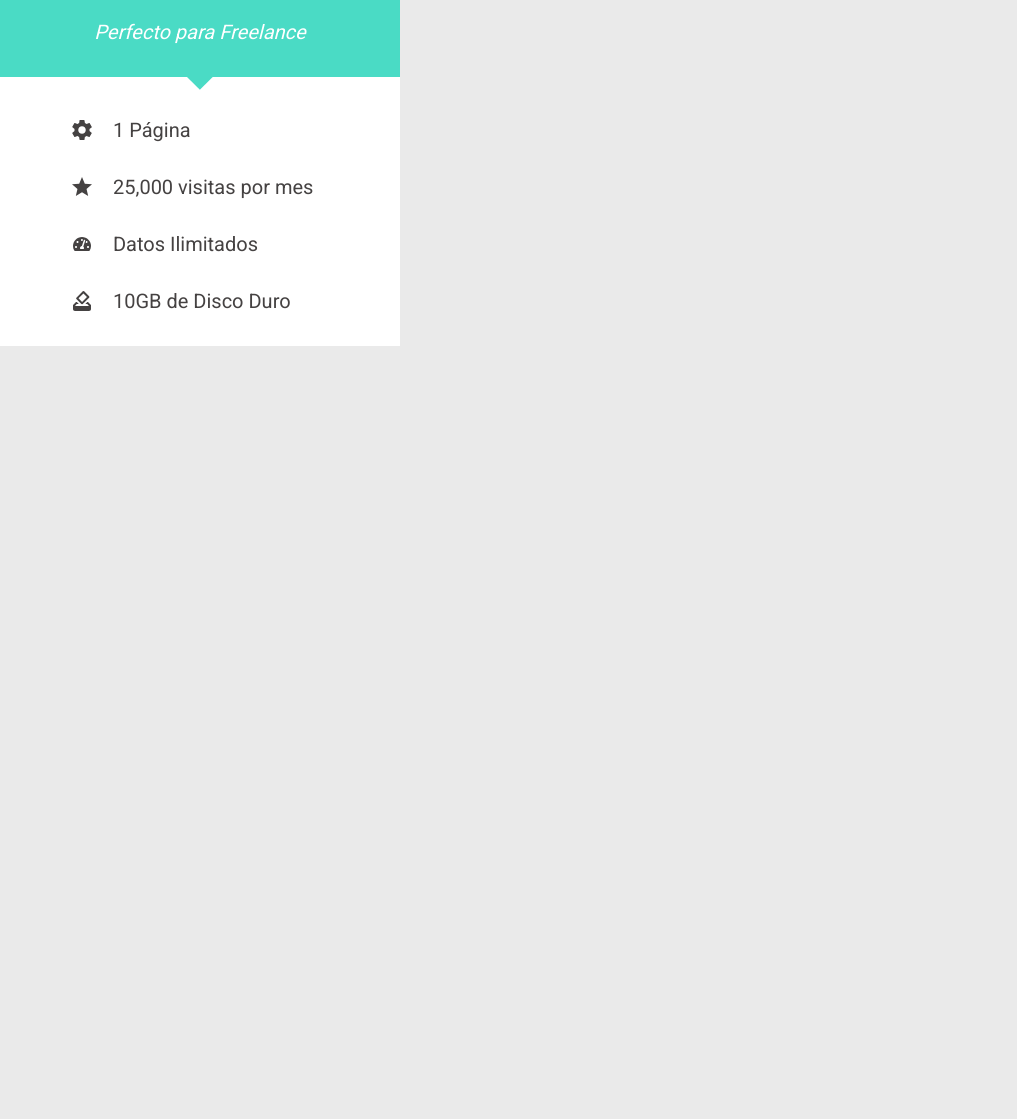
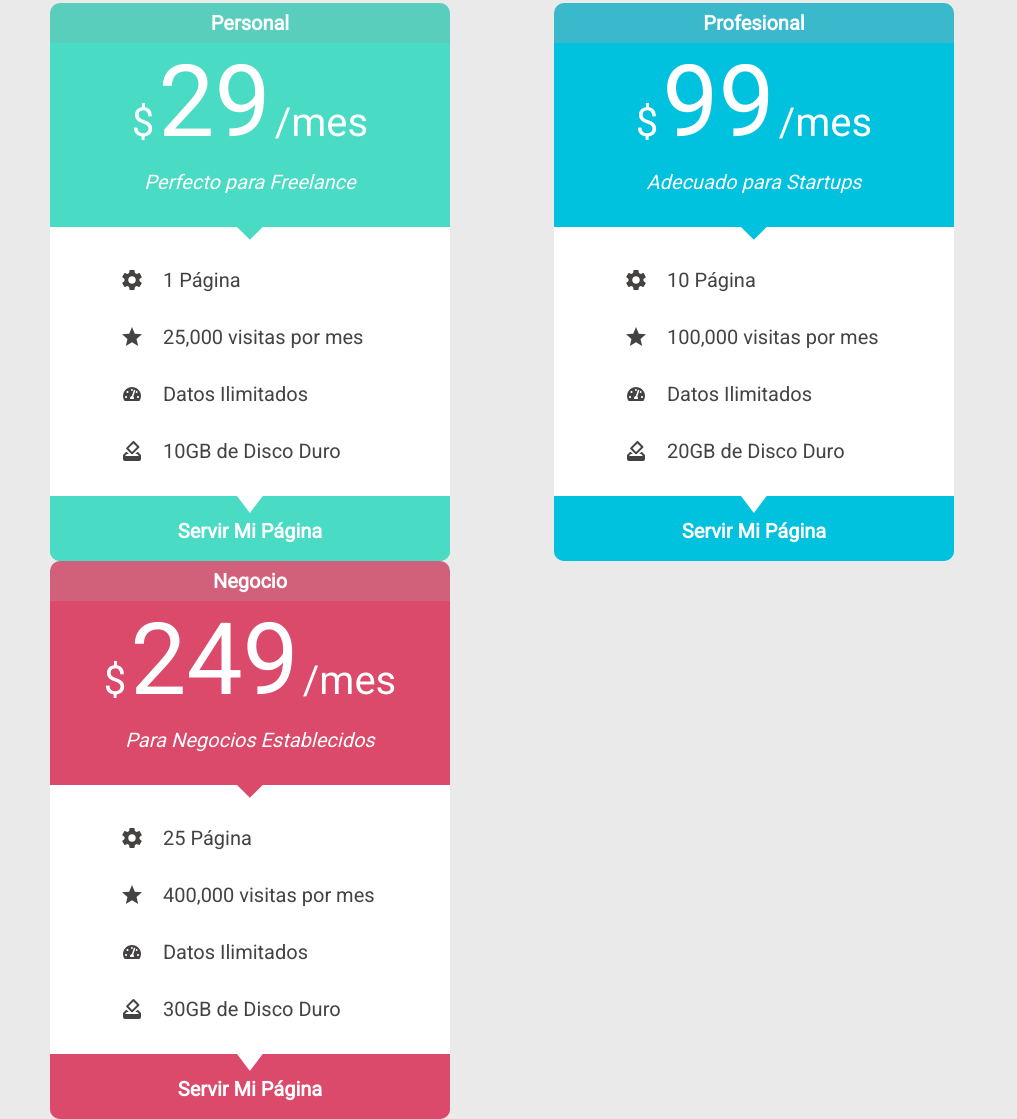
Before and after one commit to kenruizinoue/curso-desarrollo-web-basico, a plain HTML site: page proyecto/index.html in a window 1280 px wide. Shown: the part 147-1266 px from the top of the page, without its empty margins (0-1017 px from the left). Before the commit the page ends 800 px from the top, so only its background shows below. Drawn offline with Linux system fonts and the light colour scheme.

Commit message:
proyecto: -parte 3

```diff
--- a/proyecto/css/general.css
+++ b/proyecto/css/general.css
@@ -4,7 +4,15 @@ body {
   font-family: "Roboto", sans-serif;
 }
 
+.contenedor-tablas {
+  margin: auto;
+  margin-top: 150px;
+  width: fit-content;
+}
+
 .tabla-precio {
+  margin-right: 50px;
+  margin-left: 50px;
   width: 400px;
   display: inline-block;
 }
@@ -20,3 +28,27 @@ body {
 .verde-claro {
   background: #03ebc8;
 }
+
+.azul-oscuro {
+  background: #3bb9cc;
+}
+
+.azul-regular {
+  background: #00c1de;
+}
+
+.azul-claro {
+  background: #54e2f7;
+}
+
+.rojo-oscuro {
+  background: #d1617a;
+}
+
+.rojo-regular {
+  background: #db4a6b;
+}
+
+.rojo-claro {
+  background: #fa6889;
+}
--- a/proyecto/css/inferior.css
+++ b/proyecto/css/inferior.css
@@ -0,0 +1,14 @@
+.contenedor-inferior {
+  height: 47px;
+  border-radius: 0 0 10px 10px;
+}
+
+.contenido-inferior {
+  height: 42px;
+  border-radius: 0 0 10px 10px;
+  color: white;
+  font-size: 20px;
+  font-weight: bold;
+  text-align: center;
+  padding-top: 5px;
+}
--- a/proyecto/index.html
+++ b/proyecto/index.html
@@ -10,9 +10,13 @@
     <link rel="stylesheet" href="css/general.css" />
     <link rel="stylesheet" href="css/superior.css" />
     <link rel="stylesheet" href="css/contenido.css" />
+    <link rel="stylesheet" href="css/inferior.css" />
   </head>
   <body>
+    <div class="contenedor-tablas">
+      <!-- tabla verde -->
       <div class="tabla-precio">
+        <!-- parte superior -->
         <div class="encabezado verde-oscuro">Personal</div>
 
         <div class="precio verde-regular">
@@ -22,6 +26,7 @@
           <p class="descripcion-precio">Perfecto para Freelance</p>
         </div>
 
+        <!-- contenido -->
         <div class="lista">
           <img
             src="imagenes/triangulo-verde.png"
@@ -30,23 +35,143 @@
           />
           <ul>
             <li>
-            <img src="imagenes/icon1.png" alt="icon1" class="icon" />
+              <img src="imagenes/icon1.png" alt="icon1" />
               <span class="texto-lista">1 Página</span>
             </li>
             <li>
-            <img src="imagenes/icon2.png" alt="icon2" class="icon" />
+              <img src="imagenes/icon2.png" alt="icon2" />
               <span class="texto-lista">25,000 visitas por mes</span>
             </li>
             <li>
-            <img src="imagenes/icon3.png" alt="icon3" class="icon" />
+              <img src="imagenes/icon3.png" alt="icon3" />
               <span class="texto-lista">Datos Ilimitados</span>
             </li>
             <li>
-            <img src="imagenes/icon4.png" alt="icon4" class="icon" />
+              <img src="imagenes/icon4.png" alt="icon4" />
               <span class="texto-lista">10GB de Disco Duro</span>
             </li>
           </ul>
         </div>
+
+        <!-- parte inferior -->
+        <div class="verde-regular">
+          <img
+            src="imagenes/triangulo-blanco.png"
+            alt="triangulo"
+            class="triangulo"
+          />
+        </div>
+
+        <div class="contenedor-inferior verde-claro">
+          <div class="contenido-inferior verde-regular">Servir Mi Página</div>
+        </div>
+      </div>
+
+      <!-- tabla azul -->
+      <div class="tabla-precio">
+        <!-- parte superior -->
+        <div class="encabezado azul-oscuro">Profesional</div>
+
+        <div class="precio azul-regular">
+          <span class="texto-precio-regular">$</span>
+          <span class="texto-precio-grande">99</span>
+          <span class="texto-precio-regular">/mes</span>
+          <p class="descripcion-precio">Adecuado para Startups</p>
+        </div>
+
+        <!-- contenido -->
+        <div class="lista">
+          <img
+            src="imagenes/triangulo-azul.png"
+            alt="triangulo-azul"
+            class="triangulo"
+          />
+          <ul>
+            <li>
+              <img src="imagenes/icon1.png" alt="icon1" />
+              <span class="texto-lista">10 Página</span>
+            </li>
+            <li>
+              <img src="imagenes/icon2.png" alt="icon2" />
+              <span class="texto-lista">100,000 visitas por mes</span>
+            </li>
+            <li>
+              <img src="imagenes/icon3.png" alt="icon3" />
+              <span class="texto-lista">Datos Ilimitados</span>
+            </li>
+            <li>
+              <img src="imagenes/icon4.png" alt="icon4" />
+              <span class="texto-lista">20GB de Disco Duro</span>
+            </li>
+          </ul>
+        </div>
+
+        <!-- parte inferior -->
+        <div class="azul-regular">
+          <img
+            src="imagenes/triangulo-blanco.png"
+            alt="triangulo"
+            class="triangulo"
+          />
+        </div>
+
+        <div class="contenedor-inferior azul-claro">
+          <div class="contenido-inferior azul-regular">Servir Mi Página</div>
+        </div>
+      </div>
+
+      <!-- tabla roja -->
+      <div class="tabla-precio">
+        <!-- parte superior -->
+        <div class="encabezado rojo-oscuro">Negocio</div>
+
+        <div class="precio rojo-regular">
+          <span class="texto-precio-regular">$</span>
+          <span class="texto-precio-grande">249</span>
+          <span class="texto-precio-regular">/mes</span>
+          <p class="descripcion-precio">Para Negocios Establecidos</p>
+        </div>
+
+        <!-- contenido -->
+        <div class="lista">
+          <img
+            src="imagenes/triangulo-rojo.png"
+            alt="triangulo-rojo"
+            class="triangulo"
+          />
+          <ul>
+            <li>
+              <img src="imagenes/icon1.png" alt="icon1" />
+              <span class="texto-lista">25 Página</span>
+            </li>
+            <li>
+              <img src="imagenes/icon2.png" alt="icon2" />
+              <span class="texto-lista">400,000 visitas por mes</span>
+            </li>
+            <li>
+              <img src="imagenes/icon3.png" alt="icon3" />
+              <span class="texto-lista">Datos Ilimitados</span>
+            </li>
+            <li>
+              <img src="imagenes/icon4.png" alt="icon4" />
+              <span class="texto-lista">30GB de Disco Duro</span>
+            </li>
+          </ul>
+        </div>
+
+        <!-- parte inferior -->
+        <div class="rojo-regular">
+          <img
+            src="imagenes/triangulo-blanco.png"
+            alt="triangulo"
+            class="triangulo"
+          />
+        </div>
+
+        <div class="contenedor-inferior rojo-claro">
+          <div class="contenido-inferior rojo-regular">Servir Mi Página</div>
+        </div>
+      </div>
     </div>
   </body>
 </html>
```
Lines whose indentation alone changed are shown as unchanged.
